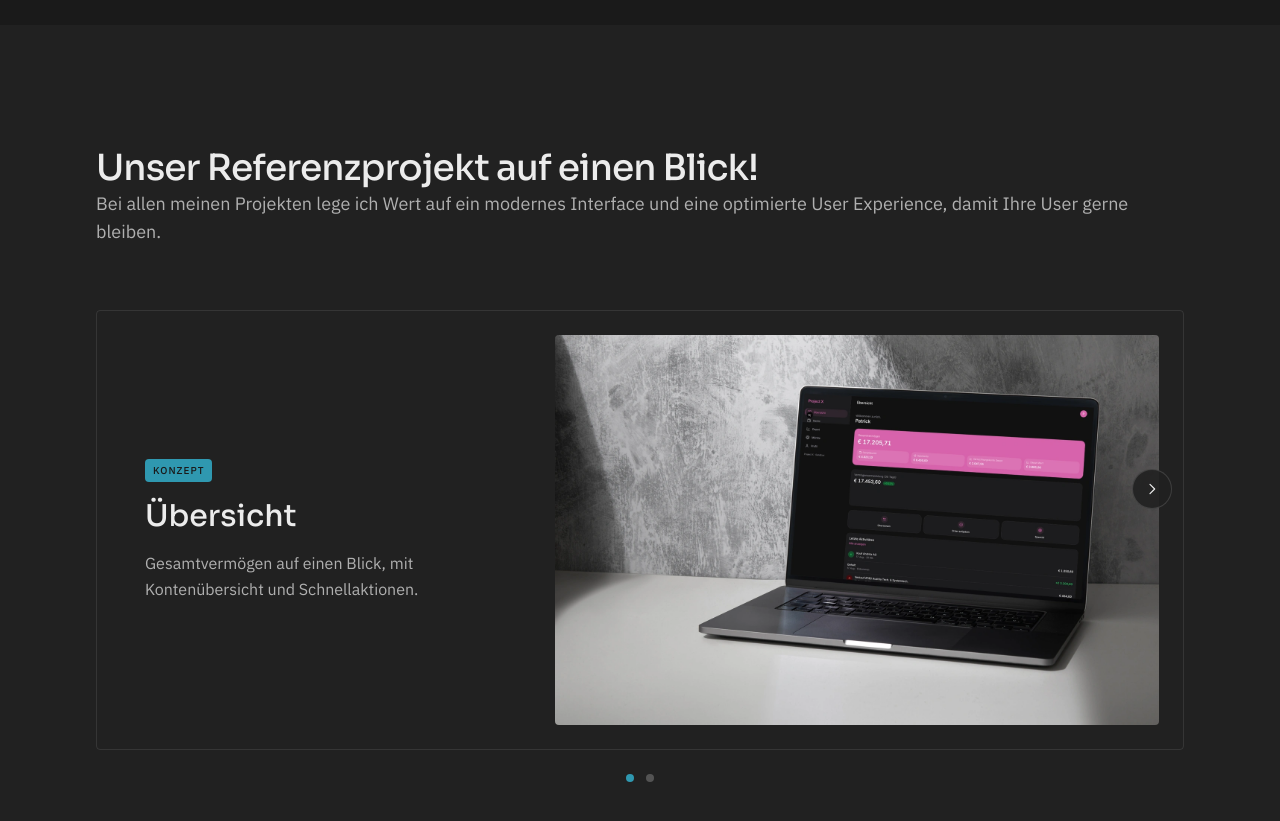
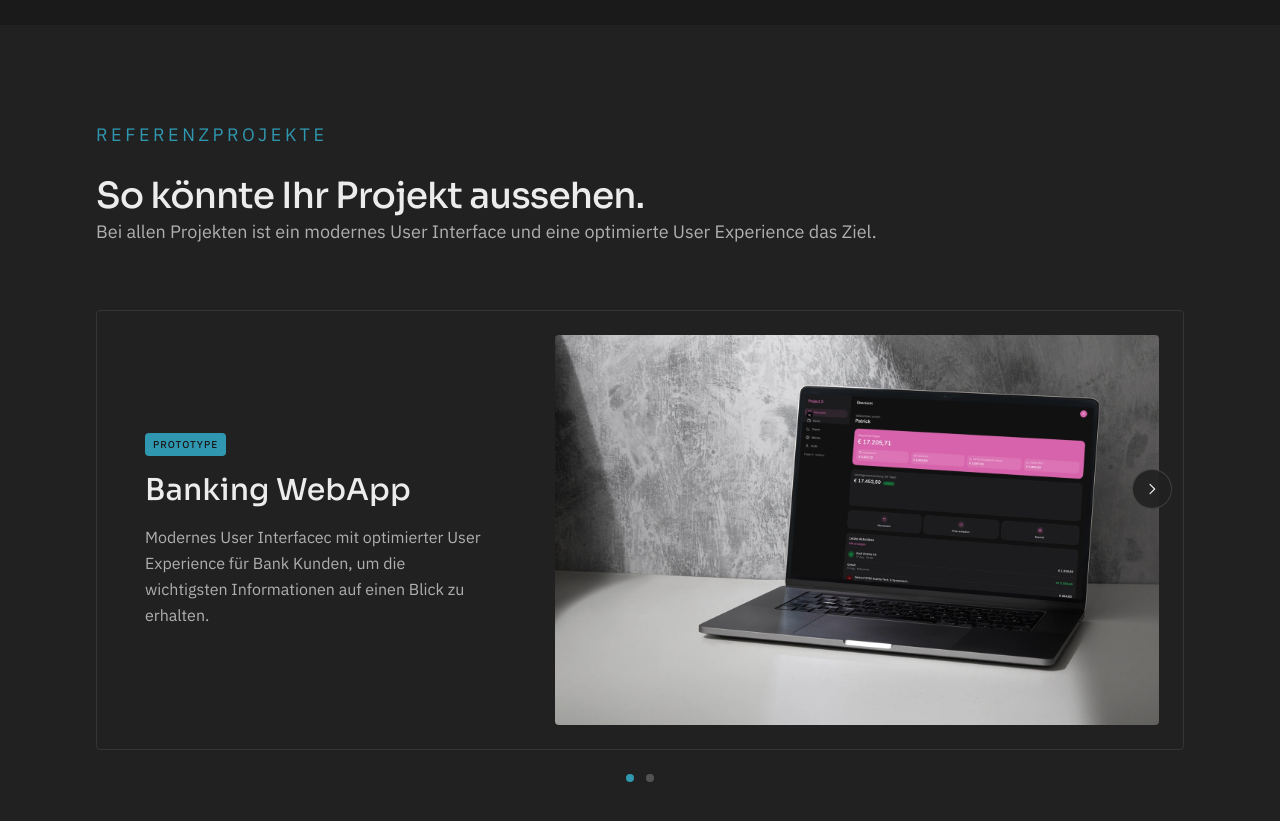
Before and after one commit to Bigger-Dreams/CodeGarden-Website, a Next.js app: page / in a window 1280 px wide. Shown: the part 2540-3361 px from the top of the page. Built offline with nearby package versions, Linux system fonts and the light colour scheme; no server answers.

Commit message:
Changes References, Eyebrowlabels, contact

```diff
--- a/app/components/Leistungen.tsx
+++ b/app/components/Leistungen.tsx
@@ -24,7 +24,7 @@ export function Leistungen() {
     >
       <div className="mx-auto flex w-full max-w-6xl flex-col">
         <p className="font-sans text-lg uppercase tracking-[0.2em] text-brass">
-          Unsere Leistungen im Überblick:
+          Unsere Leistungen im Überblick
         </p>
         <h2 className="mt-6 max-w-xl font-heading font-medium text-3xl leading-tight tracking-tight text-bone sm:text-4xl">
           Konzept, Design und Umsetzung einfach aus einer Hand.
--- a/app/components/Referenzen.tsx
+++ b/app/components/Referenzen.tsx
@@ -5,18 +5,18 @@ import { useRef, useState } from "react";
 
 const projects = [
   {
-    label: "Übersicht",
+    label: "Banking WebApp",
     src: "/referenz-mockup-1.webp",
     alt: "Laptop-Mockup der Finanz-App-Übersicht: Gesamtvermögen mit Konten-Kacheln und Schnellaktionen (Konzeptprojekt, kein Kundenauftrag)",
     caption:
-      "Gesamtvermögen auf einen Blick, mit Kontenübersicht und Schnellaktionen.",
+      "Modernes User Interfacec mit optimierter User Experience für Bank Kunden, um die wichtigsten Informationen auf einen Blick zu erhalten.",
   },
   {
-    label: "Übersicht",
-    src: "/referenz-mockup-2.webp",
+    label: "Banking Mobile App",
+    src: "/referenz-banking-app.svg",
     alt: "Laptop-Mockup der Finanz-App-Übersicht auf einem Schreibtisch: Gesamtvermögen mit Konten-Kacheln und Schnellaktionen (Konzeptprojekt, kein Kundenauftrag)",
     caption:
-      "Gesamtvermögen auf einen Blick, mit Kontenübersicht und Schnellaktionen.",
+      "Übersichtliches Mobile-Design mit den wichtigsten Funktionen auf einen Blick.",
   },
 ];
 
@@ -45,13 +45,15 @@ export function Referenzen() {
       className="bg-ink-soft px-6 py-24 text-bone sm:px-12 lg:px-24"
     >
       <div className="mx-auto flex w-full max-w-6xl flex-col">
+        <p className="font-sans text-lg uppercase tracking-[0.2em] text-brass">
+          Referenzprojekte
+        </p>
         <h2 className="mt-6 font-heading font-medium text-3xl leading-tight tracking-tight text-bone sm:text-4xl">
-          Unser Referenzprojekt auf einen Blick!
+          So könnte Ihr Projekt aussehen.
         </h2>
         <p className="font-sans text-lg text-bone/70">
-          Bei allen meinen Projekten lege ich Wert auf ein modernes
-          Interface und eine optimierte User Experience, damit Ihre User
-          gerne bleiben.
+          Bei allen Projekten ist ein modernes User
+          Interface und eine optimierte User Experience das Ziel.
         </p>
       </div>
 
@@ -66,7 +68,7 @@ export function Referenzen() {
               <div className="grid grid-cols-1 rounded-sm border border-bone/10 lg:min-h-[440px] lg:grid-cols-[2fr_3fr]">
                 <div className="flex flex-col justify-center gap-4 p-8 sm:p-12">
                   <span className="w-fit rounded-sm bg-brass px-2 py-1 font-sans text-[10px] font-medium uppercase tracking-widest text-ink">
-                    Konzept
+                    Prototype
                   </span>
                   <h3 className="font-heading font-medium text-2xl text-bone sm:text-3xl">
                     {project.label}
```
Also changed, not shown: 1 other file (tests, documents, lock files or other folders).
